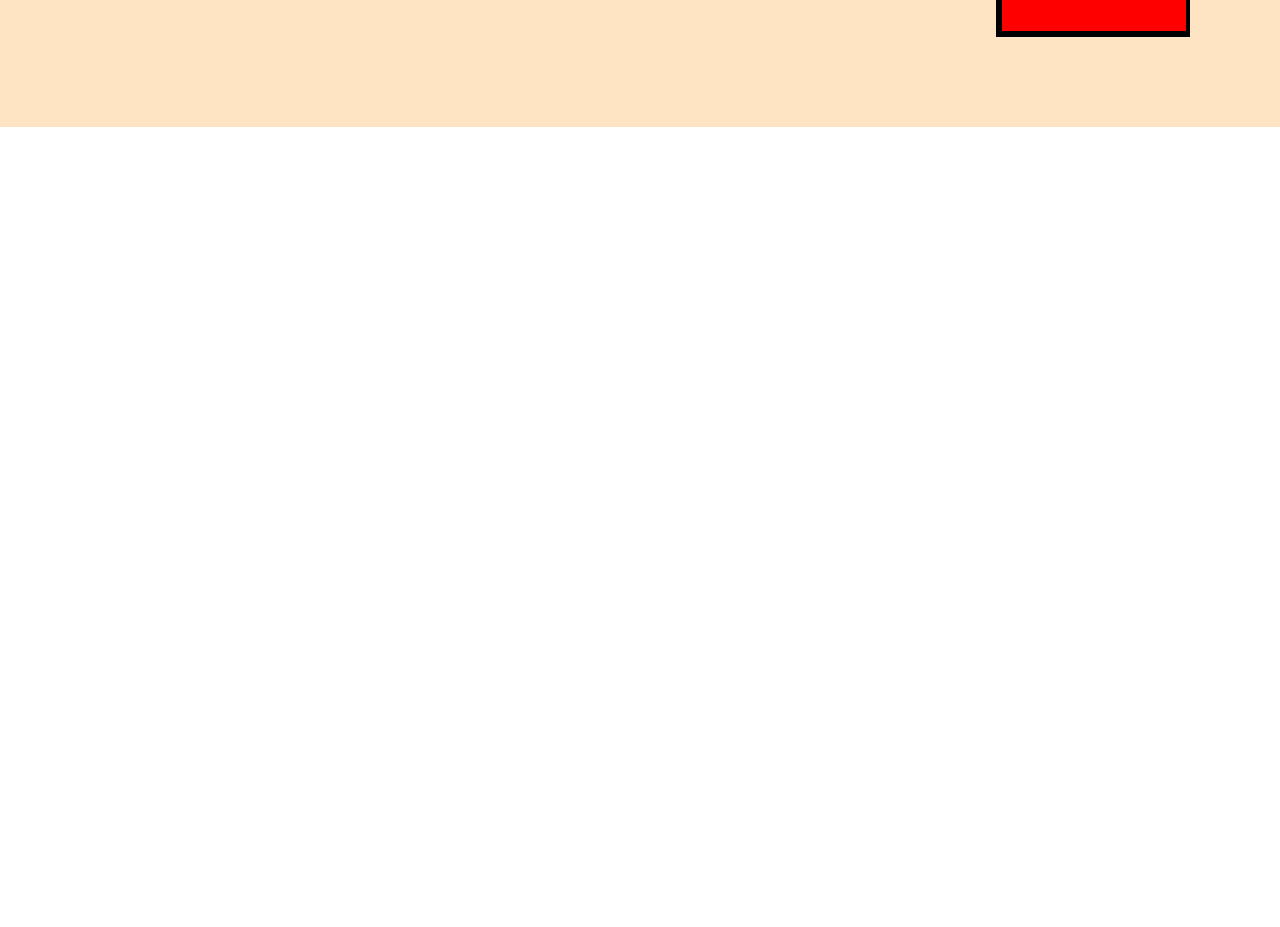
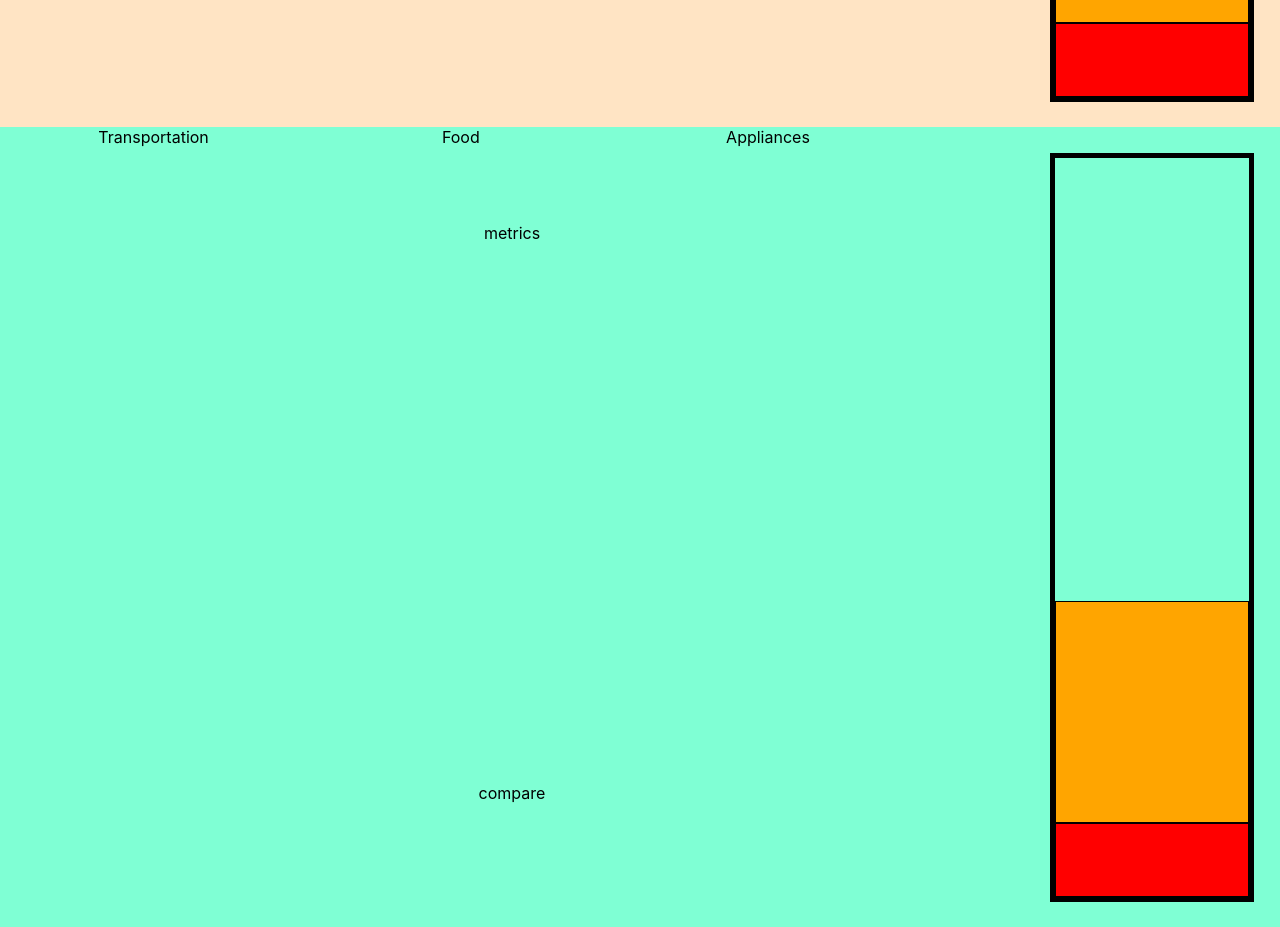
Before and after one commit to miguelcmaramara/hopperhacks2022, a React (Create React App) app: page / in a window 1280 px wide. Shown: the part 820-1747 px from the top of the page. Before the commit the page ends 947 px from the top, so only its background shows below. Built offline with nearby package versions, Linux system fonts and the light colour scheme.

Commit message:
added result page

```diff
--- a/src/App.css
+++ b/src/App.css
@@ -1,3 +1,7 @@
+* {
+  box-sizing: border-box;
+}
+
 .App {
   text-align: center;
 }
--- a/src/App.js
+++ b/src/App.js
@@ -6,7 +6,7 @@ import SkipButton from './components/SkipButton';
 
 import QuizButtton from './components/QuizButton'
 import QuestionPage from './components/QuestionPage';
-
+import ResultPage from './components/ResultPage';
 
 
 
@@ -35,7 +35,7 @@ function App() {
       <QuizButtton></QuizButtton>
 
       <QuestionPage></QuestionPage>
-
+      <ResultPage></ResultPage>
 
 
 
--- /dev/null
+++ b/src/components/CatBar.js
@@ -0,0 +1,33 @@
+import "./css/CatBar.css"
+
+export default function CatBar(props){
+    return(
+        <div className="Catbar">
+            <div className="Dropdown">
+                Transportation
+                <div className="DropdownMenu">
+                    <button>1</button>
+                    <button>2</button>
+                    <button>3</button>
+                </div>
+            </div>
+
+            <div className="Dropdown">
+                Food
+                <div className="DropdownMenu">
+                    <button>1</button>
+                    <button>2</button>
+                    <button>3</button>
+                </div>
+            </div>
+            <div className="Dropdown">
+                Appliances
+                <div className="DropdownMenu">
+                    <button>1</button>
+                    <button>2</button>
+                    <button>3</button>
+                </div>
+            </div>
+        </div>
+    )
+}
--- a/src/components/InTrees.js
+++ b/src/components/InTrees.js
@@ -4,10 +4,11 @@ import TreeSec from "./TreeSec";
 
 function InTrees(props){
     return(
-        <div className="InTrees">
-            <TreeSec color="red" size="10%"/>
-            <TreeSec color="orange" size="30%"/>
-
+        <div className="InTreesContainer">
+            <div className="InTrees">
+                <TreeSec color="red" size="10%"/>
+                <TreeSec color="orange" size="30%"/>
+            </div>
         </div>
     )
 }
--- /dev/null
+++ b/src/components/ResultPage.js
@@ -0,0 +1,22 @@
+import "./css/ResultPage.css";
+import CatBar from "./CatBar";
+import InTrees from "./InTrees";
+
+export default function ResultPage(props){
+    return(
+        <div className="ResultPage">
+            <div className="CatBarBox">
+                <CatBar></CatBar>
+            </div>
+            <div className="metrics">
+                <p>metrics</p>
+            </div>
+            <div className="compare">
+                <p>compare</p>
+            </div>
+            <div className="InTreesBox">
+                <InTrees></InTrees>
+            </div>
+        </div>
+    );
+}
--- /dev/null
+++ b/src/components/css/CatBar.css
@@ -0,0 +1,18 @@
+.Catbar{
+    display: flex;
+    flex-direction: row;
+}
+
+.Dropdown{
+    width: 30%;
+}
+
+.DropdownMenu{
+    display:none;
+}
+
+.Dropdown:hover .DropdownMenu{
+    display: flex;
+    flex-direction: column;
+    width: 30px;
+}
--- a/src/components/css/InTrees.css
+++ b/src/components/css/InTrees.css
@@ -7,3 +7,9 @@
     display: flex;
     flex-direction: column-reverse;
 }
+
+.InTreesContainer{
+    width:100%;
+    height: 100%;
+    padding:10%
+}
--- a/src/components/css/QuestionPage.css
+++ b/src/components/css/QuestionPage.css
@@ -9,12 +9,11 @@
 
 
 .QuestionBox{
-    width: 70%;
+    width: 80%;
     overflow: scroll;
 }
 
 .InTreesBox{
     box-sizing: border-box;
-    width: 30%;
-    padding: 100px;
+    width: 20%;
 }
--- /dev/null
+++ b/src/components/css/ResultPage.css
@@ -0,0 +1,39 @@
+.ResultPage{
+    width: 100%;
+    height: 100vh;
+    display: grid;
+
+    background-color: aquamarine;
+
+    grid-template-columns: 80% auto;
+    grid-template-rows: 10% 70% auto;
+}
+
+.CatBarBox{
+    grid-column-start: 1;
+    grid-column-end: 2;
+    grid-row-start: 0;
+    grid-row-start: 1;
+}
+
+.metrics{
+    grid-column-start: 1;
+    grid-column-end: 2;
+    grid-row-start: 1;
+    grid-row-start: 2;
+}
+
+.compare{
+    grid-column-start: 1;
+    grid-column-end: 2;
+    grid-row-start: 2;
+    grid-row-start: 3;
+}
+
+.ResultPage .InTreesBox{
+    width: 100%;
+    grid-column-start: 2;
+    grid-column-end: 3;
+    grid-row-start: 1;
+    grid-row-end: 4;
+}
```
